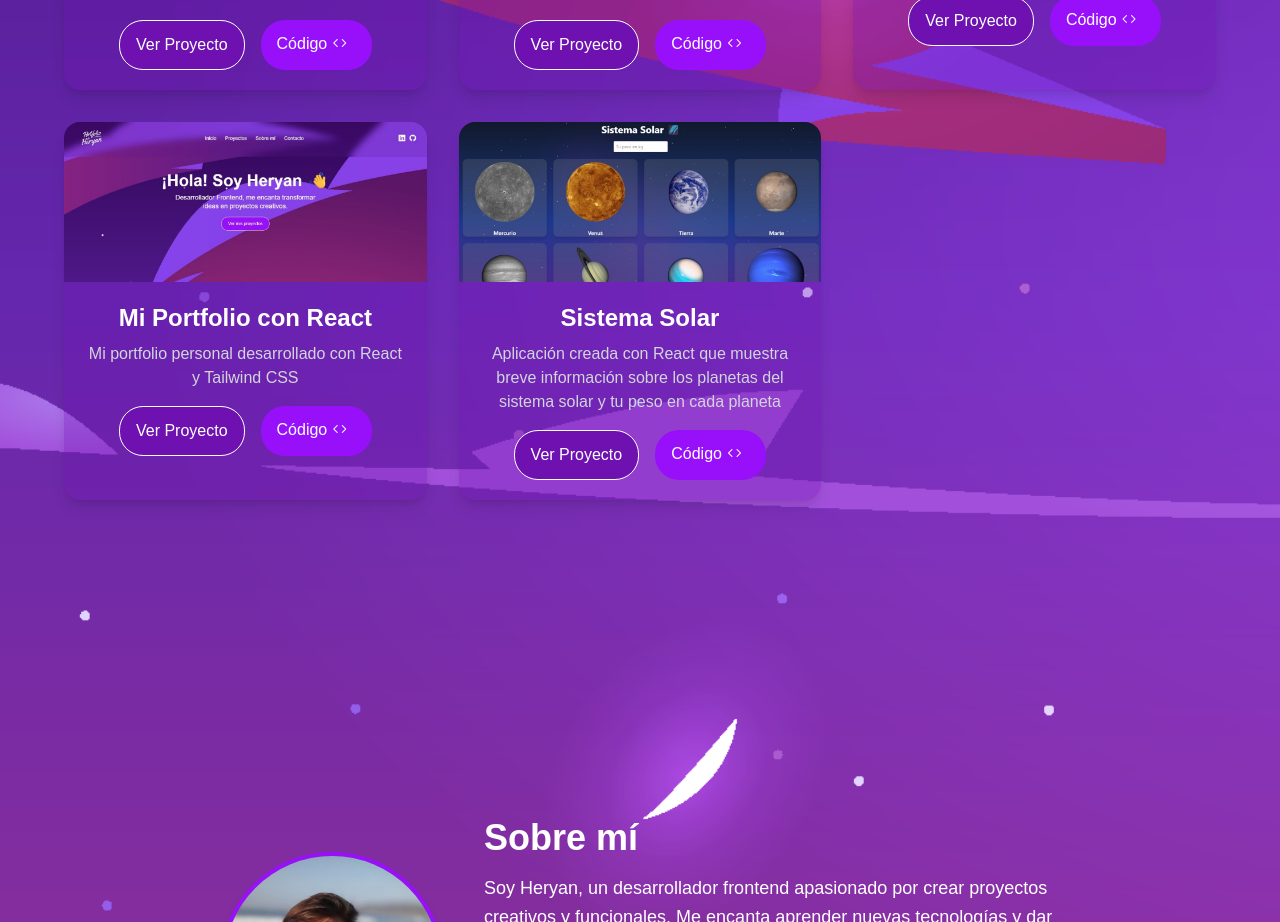
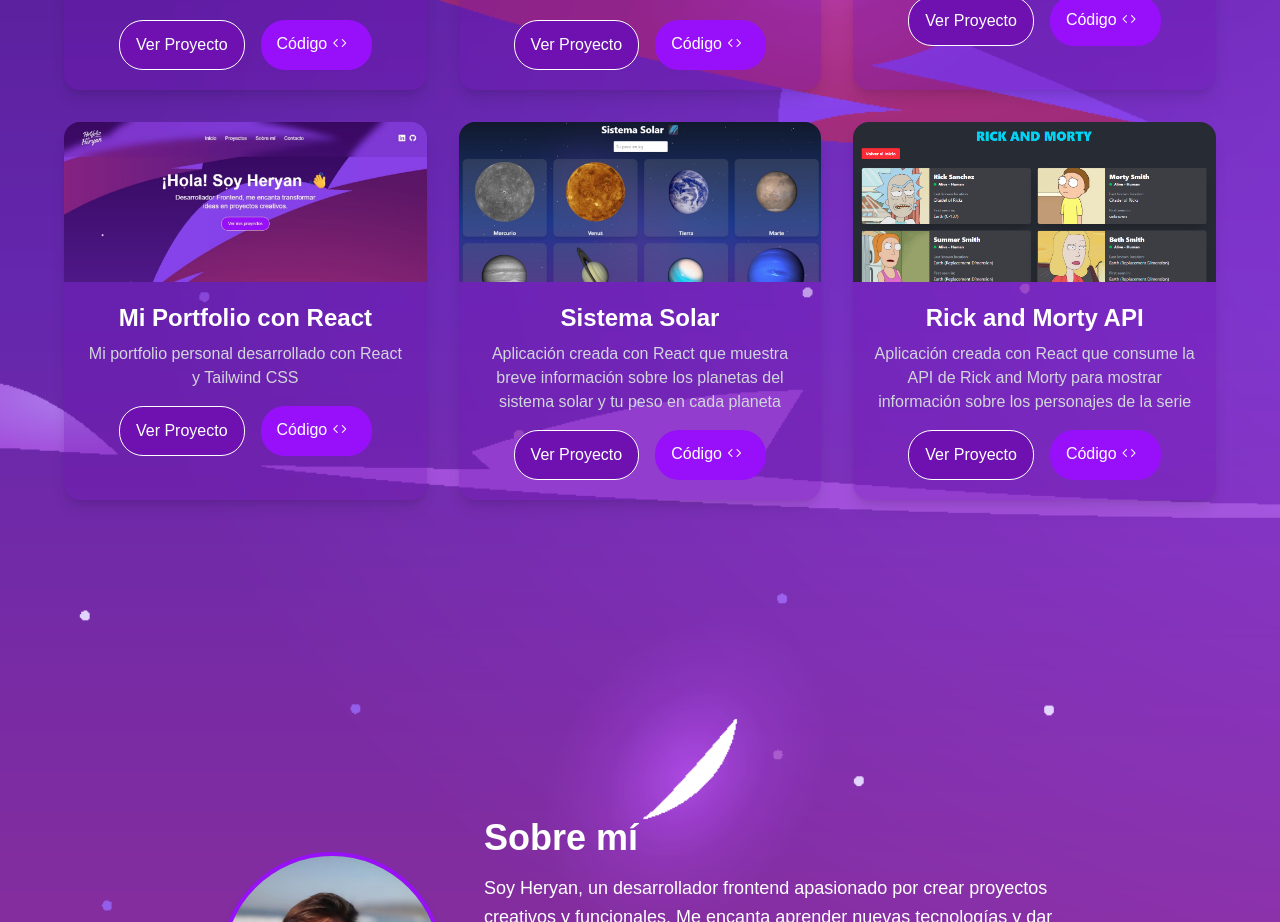
Before and after one commit to heryandejesus/proyecto-react, a React app: page / in a window 1280 px wide. Shown: the part 1240-2162 px from the top of the page. Built offline with nearby package versions, Linux system fonts and the light colour scheme; the HTML template or start-up script is replaced by a standard one.

Commit message:
agrego nuevo proyecto

```diff
--- a/src/components/Proyectos/Projects.jsx
+++ b/src/components/Proyectos/Projects.jsx
@@ -4,6 +4,7 @@ import fondoLanding2 from "../../assets/landing-page-estatica.jpg"
 import formularioDeContacto from "../../assets/formulario-de-contacto.jpg"
 import proyectoReact from "../../assets/proyecto-react.jpg"
 import sistemaSolar from "../../assets/sistema-solar.jpg"
+import rickAndMorty from "../../assets/rick-morty.png"
 
 import { useLanguage } from "../../context/LanguageContext"
 import { texts } from "../../i18n/texts"
@@ -53,6 +54,14 @@ const Projects = () => {
       code: "https://github.com/heryandejesus/sistema-solar",
       title: t.projectsList[4].title,
       description: t.projectsList[4].description
+    },
+    {
+      id: 6,
+      img: rickAndMorty,
+      demo: "https://rick-morty-app-heryan.netlify.app/",
+      code: "https://github.com/heryandejesus/rick-morty-app.git",
+      title: t.projectsList[5].title,
+      description: t.projectsList[5].description
     }
   ]
 
--- a/src/i18n/texts.js
+++ b/src/i18n/texts.js
@@ -33,6 +33,10 @@ export const texts = {
   {
     title: "Sistema Solar",
     description: "Aplicación creada con React que muestra breve información sobre los planetas del sistema solar y tu peso en cada planeta"
+  },
+  {
+    title: "Rick and Morty API",
+    description: "Aplicación creada con React que consume la API de Rick and Morty para mostrar información sobre los personajes de la serie"
   }
 ],
 
@@ -81,6 +85,10 @@ export const texts = {
   {
     title: "Solar System",
     description: "Application built with React showing planet information and your weight on each planet."
+  },
+  {
+    title: "Rick and Morty API",
+    description: "Application built with React that consumes the Rick and Morty API to display information about the series' characters."
   }
 ],
 
```
Also changed, not shown: src/assets/rick-morty.png (added).
